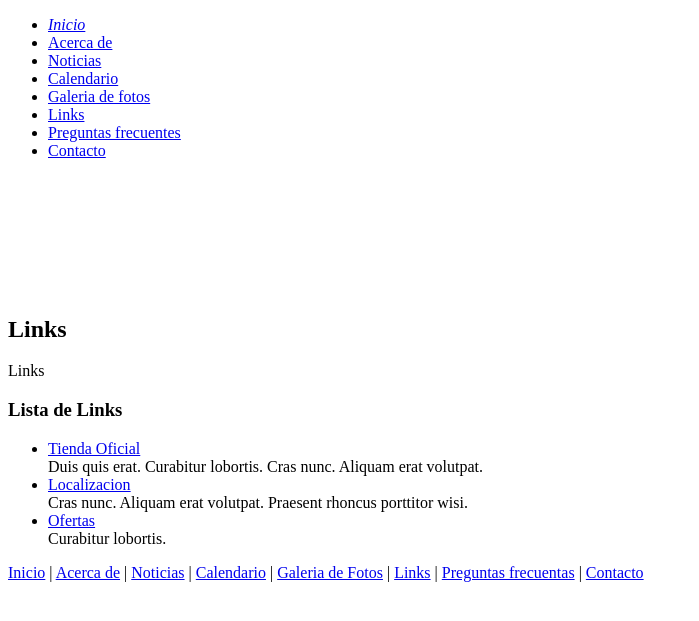
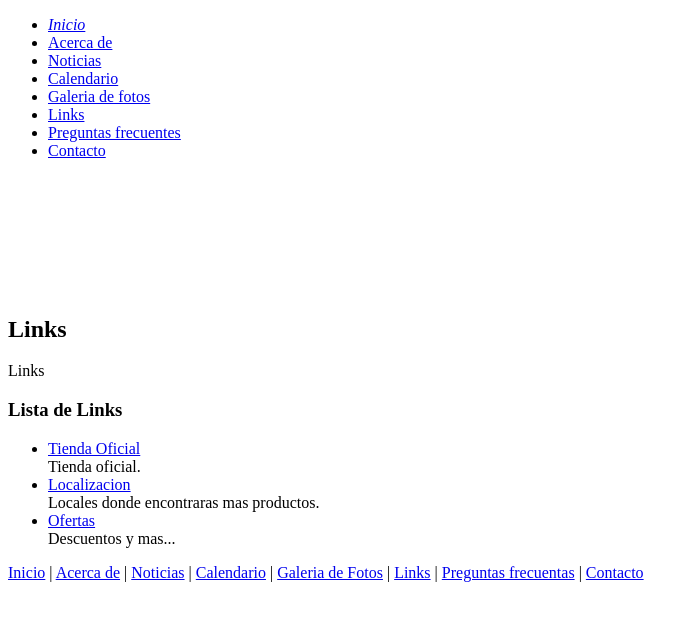
Before and after one commit to OmarDHCreator/Nuevo, a plain HTML site: page information_links/links.html in a window 1280 px wide. Shown: the part 105-726 px from the top of the page, without its empty margins (0-699 px from the left). Drawn offline with Linux system fonts and the light colour scheme; files that its build step writes are made by us from their sources.

Commit message:
Update links.html

```diff
--- a/information_links/links.html
+++ b/information_links/links.html
@@ -47,11 +47,11 @@
 		<h3>Lista de Links</h3>
 		<ul>
 			<li><a href="#">Tienda Oficial</a><br />
-			Duis quis erat. Curabitur lobortis. Cras nunc. Aliquam erat volutpat.</li>
+			Tienda oficial.</li>
 			<li><a href="#">Localizacion</a><br />
-			Cras nunc. Aliquam erat volutpat. Praesent rhoncus porttitor wisi.</li>
+			Locales donde encontraras mas productos.</li>
 			<li><a href="#">Ofertas</a><br />
-			Curabitur lobortis.</li>
+			Descuentos y mas...</li>
 		</ul>
 		<!-- #EndEditable "content" --></div>
 	<!-- End Content -->
```
